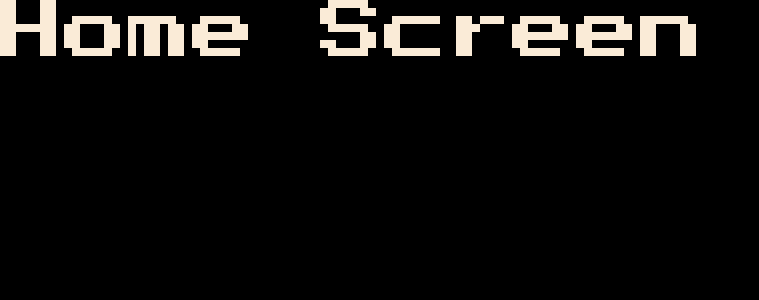
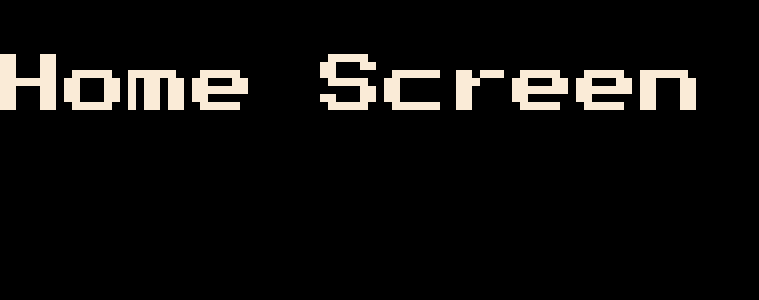
Before and after one commit to PaulGallagher37/home_screen, a React (Create React App) app: page / in a window 1280 px wide. Shown: the top 300 px of the page, without its empty margins (0-759 px from the left). Built offline with nearby package versions, Linux system fonts and the light colour scheme.

Commit message:
adding Header component

```diff
--- a/src/App.js
+++ b/src/App.js
@@ -1,8 +1,10 @@
 import Main from "./components/Main";
+import Header from "./components/Header";
 
 function App() {
   return (
     <div>
+      <Header />
       <Main />
     </div>
   );
--- a/src/components/Header.js
+++ b/src/components/Header.js
@@ -0,0 +1,15 @@
+import React from "react";
+
+function Header() {
+    return (
+        <div>
+            <ul>
+                <li>Home</li>
+                <li>Log In</li>
+                <li>Lists</li>
+            </ul>
+        </div>
+    )
+};
+
+export default Header;
```
